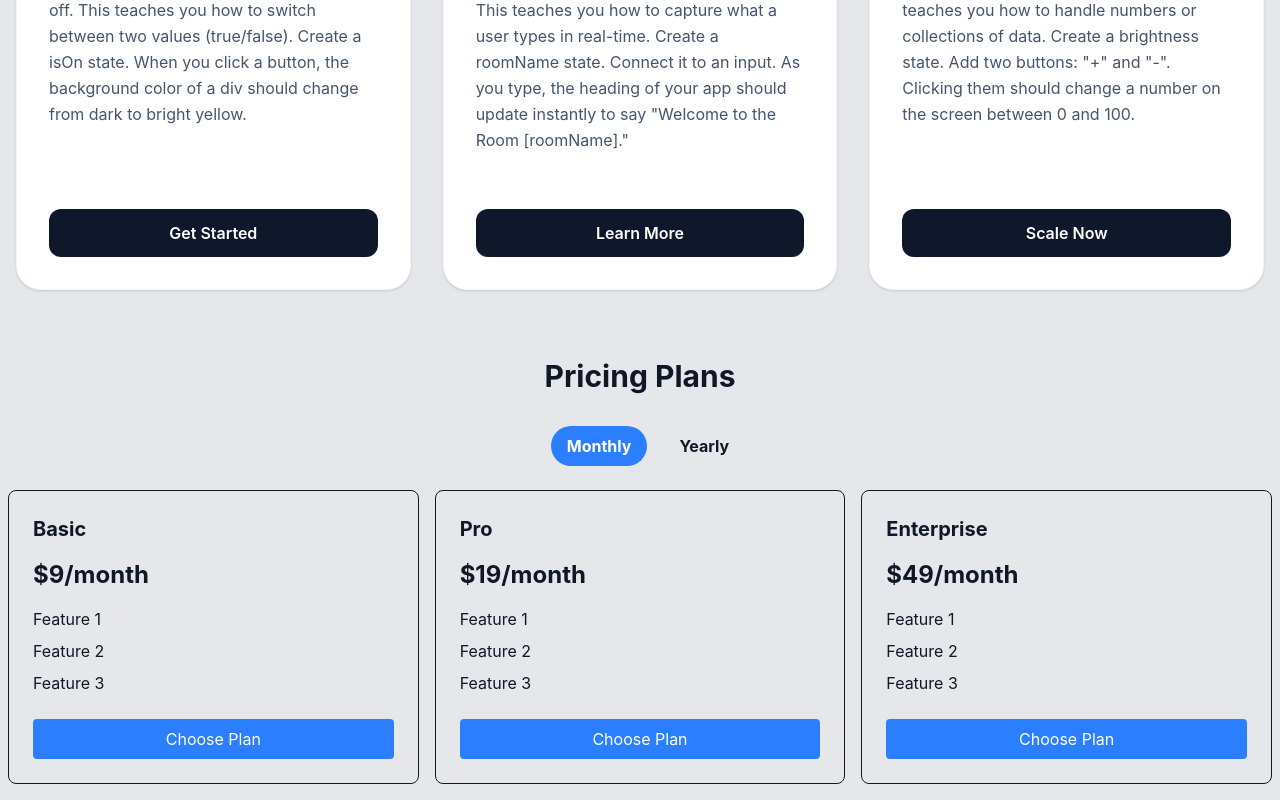
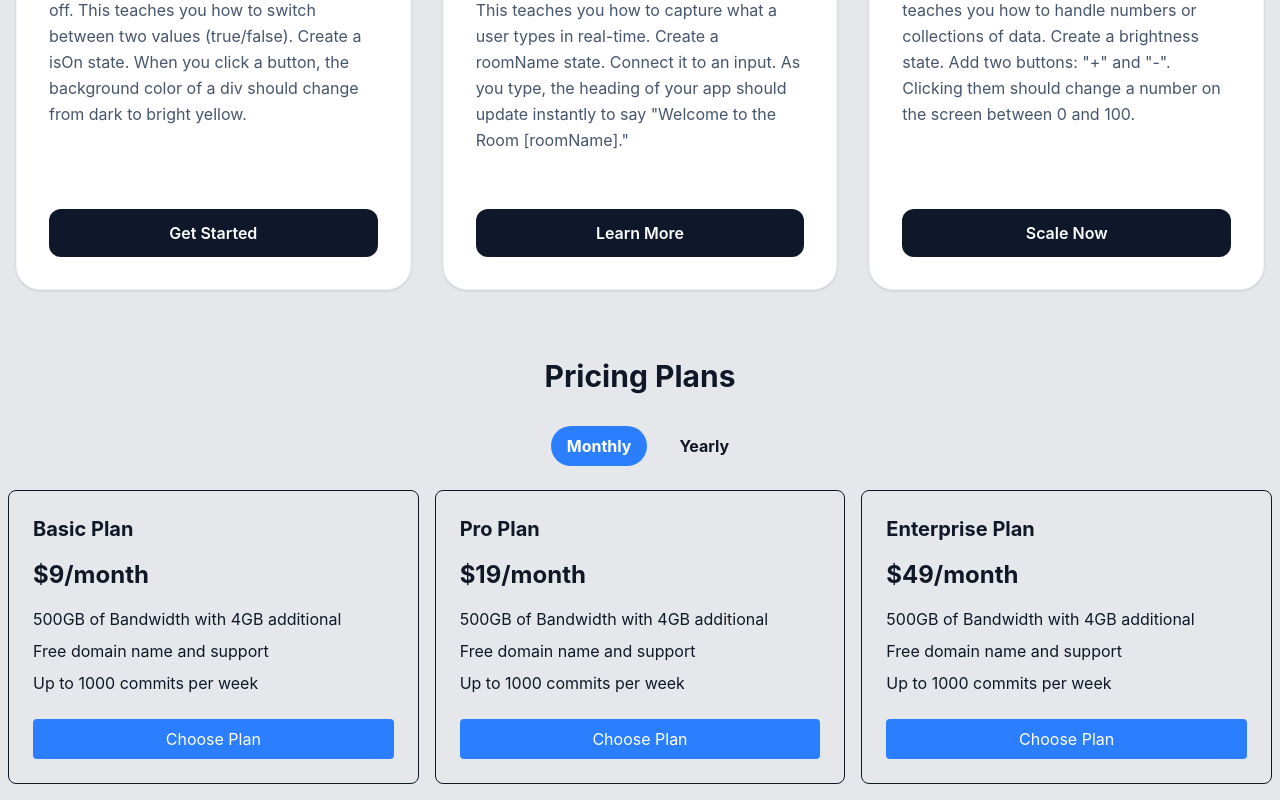
Before and after one commit to BesuHosiso/react-learning-journey, a React (Vite) app in the folder one-react-state/: page / in a window 1280 px wide. Shown: the part 634-1434 px from the top of the page. Built offline with nearby package versions, Linux system fonts and the light colour scheme.

Commit message:
fix(pricingComponent): add text and some logic

```diff
--- a/one-react-state/src/components/pricing.jsx
+++ b/one-react-state/src/components/pricing.jsx
@@ -19,12 +19,12 @@ function Pricing() {
           {pricingPlans.map((plans) => {
             return (
               <div className='border rounded-lg p-6 mb-4 flex flex-col' key={plans.id}>
-                <h2 className='text-xl font-bold'>{plans.name}</h2>
+                <h2 className='text-xl font-bold'>{plans.name} Plan</h2>
                 <p className='text-2xl font-bold mt-4'>{isYearly ? `$${plans.yearlyPrice}/year` : `$${plans.monthlyPrice}/month`}</p>
                 <ul className='mt-4'>
-                  <li className='mb-2'>Feature 1</li>
-                  <li className='mb-2'>Feature 2</li>
-                  <li className='mb-2'>Feature 3</li>
+                  <li className='mb-2'>500GB of Bandwidth with 4GB additional</li>
+                  <li className='mb-2'>Free domain name and support</li>
+                  <li className='mb-2'>Up to 1000 commits per week</li>
                 </ul>
                 <button className='bg-blue-500 text-white py-2 px-4 rounded hover:bg-blue-600 cursor-pointer mt-4'>Choose Plan</button>
               </div>
```
